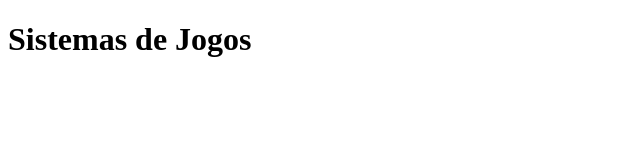
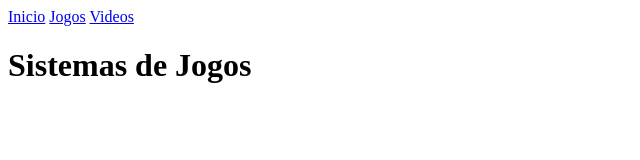
Before and after one commit to Duqs2/cadastro-de-jogos, a plain HTML site: page index.html in a window 1280 px wide. Shown: the whole page, without its empty margins (0-640 px from the left). Drawn offline with Linux system fonts and the light colour scheme.

Commit message:
adicionando menu

```diff
--- a/index.html
+++ b/index.html
@@ -7,6 +7,14 @@
     <title>Meus Jogos</title>
 </head>
 <body>
+    <header>
+        <article class="menu">
+            <a href="#" class="menu__inicio">Inicio</a>
+            <a href="#" class="menu__jogos">Jogos</a>
+            <a href="#" class="menu__videos">Videos</a>
+            <a href="#" class="menu__ajuda"></a>
+            </article>
+    </header>
     <h1>Sistemas de Jogos</h1>
 </body>
 </html>
```
